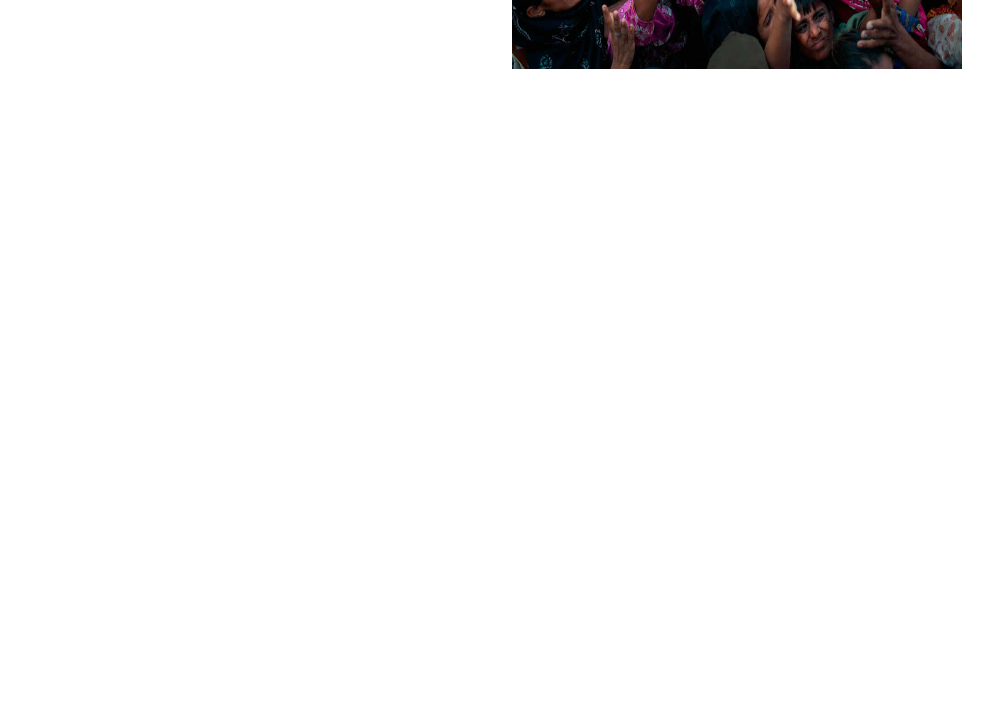
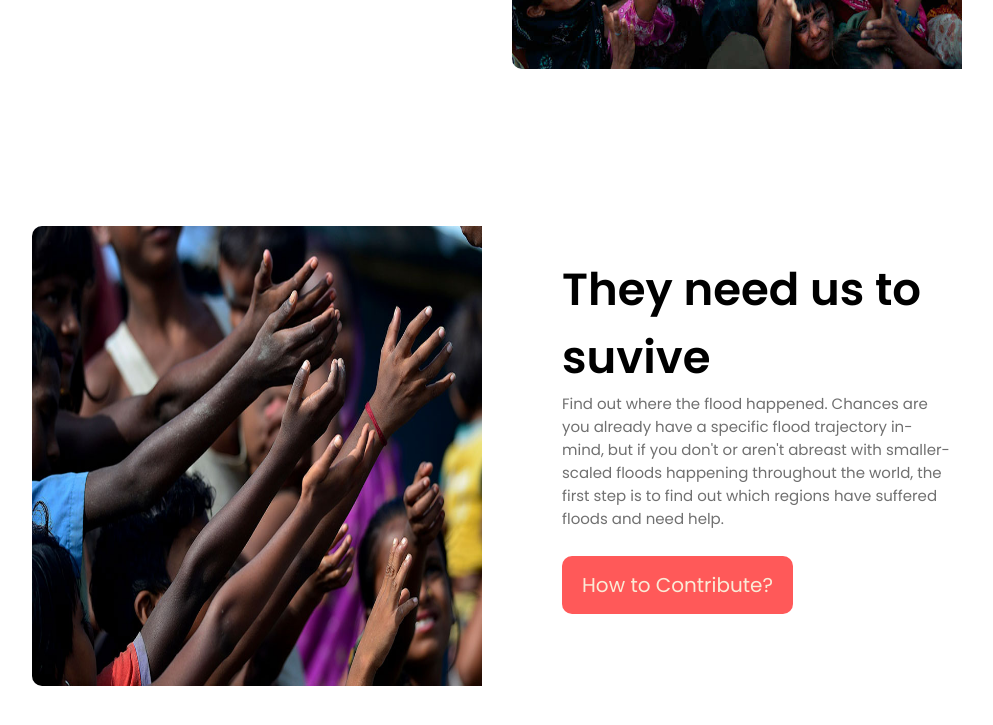
Before and after one commit to chayon4619/first-assignment, a plain HTML site: page index.html in a window 1280 px wide. Shown: the part 2767-3492 px from the top of the page, without its empty margins (118-1111 px from the left). Before the commit the page ends 2993 px from the top, so only its background shows below. Drawn offline with Linux system fonts and the light colour scheme.

Commit message:
plan added

```diff
--- a/index.html
+++ b/index.html
@@ -109,6 +109,26 @@
         </div>
 
     </div>
+    <div class="people-live">
+        <div>
+            <img src="images/donation13.jpg" alt="">
+        </div>
+        <div class="people">
+            <h1 id="live">
+                They need us
+                to suvive
+            </h1>
+            <p id="live-description">
+                Find out where the flood happened. Chances are you already have a specific flood trajectory in-mind, but
+                if you don't or aren't abreast with smaller-scaled floods happening throughout the world, the first step
+                is to find out which regions have suffered floods and need help.
+
+            </p>
+            <a class="button" href="">How to Contribute?</a>
+        </div>
+
+
+    </div>
 
 
 
--- a/style.css
+++ b/style.css
@@ -163,12 +163,15 @@ body {
     display: flex;
     margin: 150px;
 
+
 }
 
 .people-live img {
     width: 450px;
     height: 460px;
     padding-right: 50px;
+    border-radius: 10px;
+
 
 }
 
```
